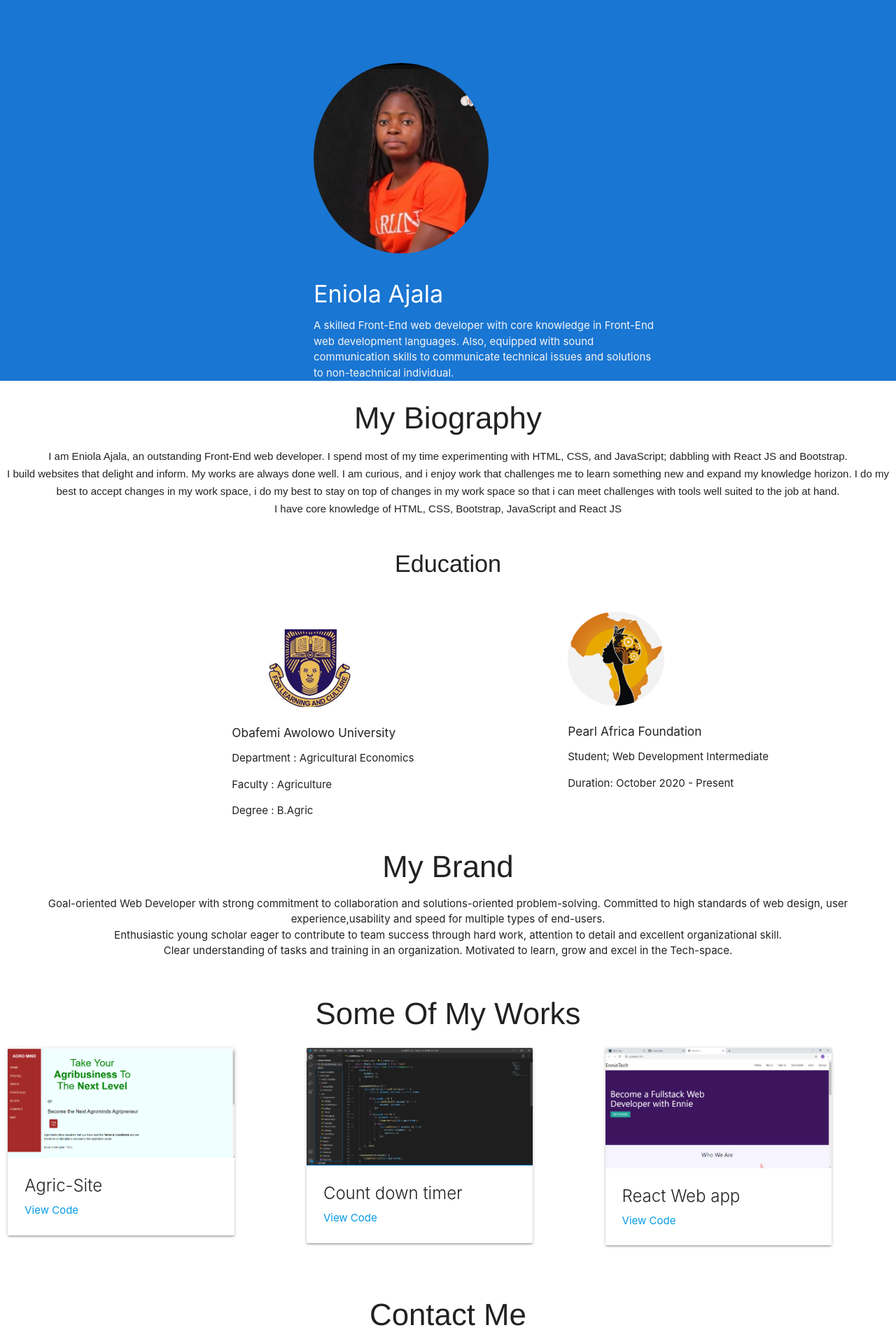
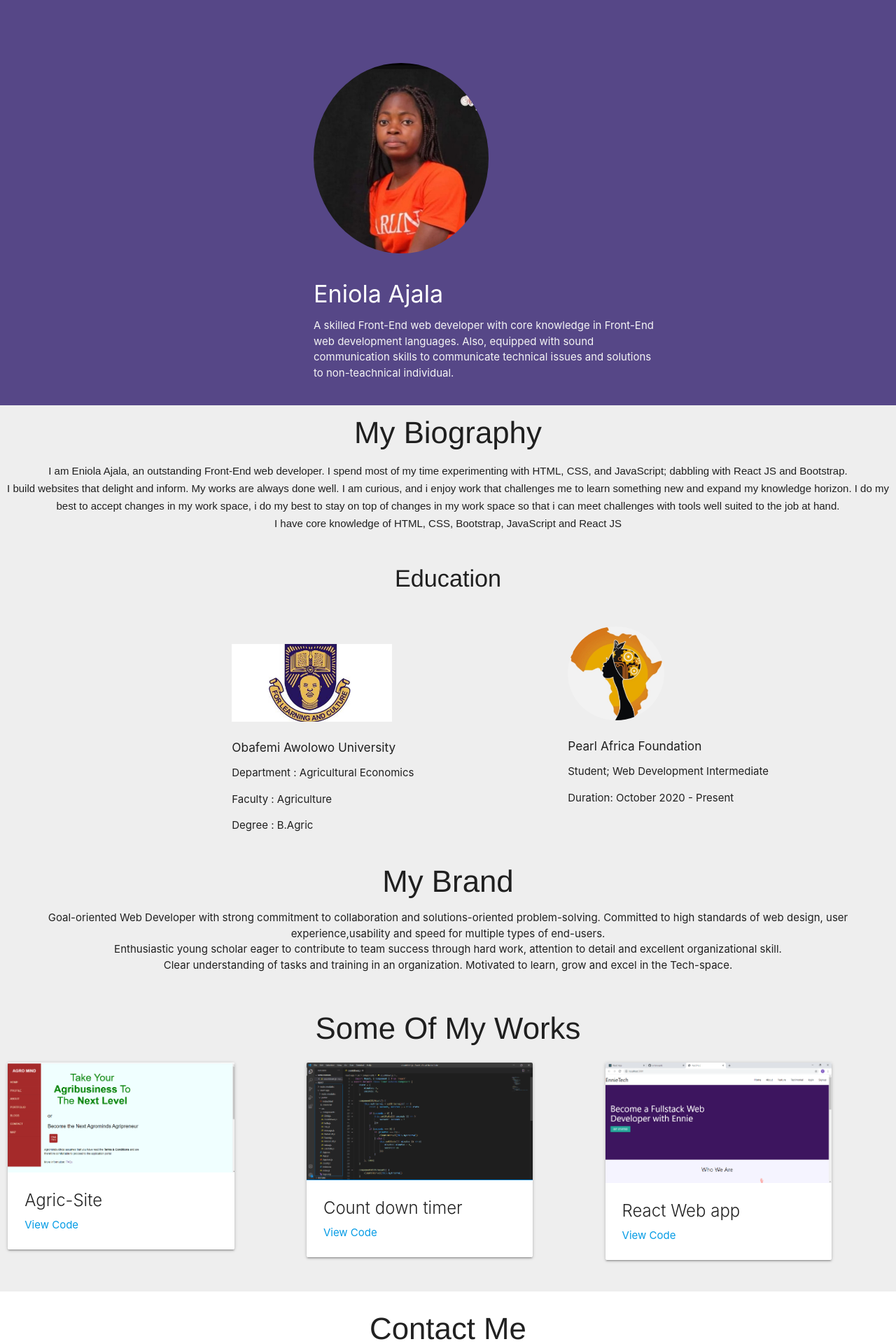
Before and after one commit to eniola-ajala/my-portfolio, a React (Create React App) app: page / in a window 1280 px wide. Shown: the top 1920 px of the page at 70% size. Built offline with nearby package versions, Linux system fonts and the light colour scheme.

Commit message:
first commit

```diff
--- a/src/App.css
+++ b/src/App.css
@@ -3,32 +3,37 @@
     height: 50px;
     padding-top: 200px;
 }
+#myBio{
+    margin-top: 0;
+    padding-top: 0;
+}
 
 .margin{
     margin-bottom: 50px;
+}
+.bio-top{
+    margin-top: 0;
+    padding-top: 15px;
 }
 .container{
     margin-top: 50px;
 }
  .shift {
     padding-left: 35%;
-    /* background-color: rgb(63, 42, 245); */
     width: 100%;
     height: 50%;
     padding-top: 7%;
-    /* background-image: url('./bg.jpg'); */
+    background-color: #564787;
+    margin-bottom: 0;
+    padding-bottom: 20px;
 }
 
 .circle1 {
-    /* float: clear;
-    margin-right: 20px; */
     max-width: 50%;
     max-height: 50%;
     margin-top: 25px;
 }
 .circle {
-    /* float: clear;
-    margin-right: 20px; */
     max-width: 30%;
     max-height: 0%;
     margin-bottom: 10px;
@@ -74,6 +79,28 @@ nav .nav-wrapper {
 
 
 }
+.sample-bg{
+    background-color: #eee;
+
+}
+.all-bg{
+    background-color: #eee;
+
+}
+
+.myBio-bg{
+    background-color: #eee;
+
+
+}
+.contact-bg{
+    background-color: #eee;
+
+}
+#personalBranding{
+    background-color: #eee;
+
+}
 nav .nav-wrapper {
     border-bottom: grey;
     /* padding-bottom: 5px; */
@@ -110,14 +137,13 @@ nav .sidenav-trigger i{
     cursor: pointer;
 }
 
-/* nav .sidenav-trigger i{
-    background-color:;
-} */
-/* nav .nav-wrapper{
-    background-color: ;
-} */
+
 .testi {
     text-align: center;
+}
+.contact-bg{
+    background-color: #eee;
+
 }
 .social-container {
     background-color: #eee;
@@ -170,4 +196,9 @@ h3{
         padding-bottom: 20px;
 
     }
+    .sample{
+        align-items: center;
+        padding-left: 30px;
+    }
+
 }
--- a/src/component/contact.js
+++ b/src/component/contact.js
@@ -20,7 +20,7 @@ export default function Contact() {
         <div>
           <footer class="page-footer white">
             <div class="">
-              <div class="row">
+              <div className="row">
                 <div class="col l12 s12">
                   <Chip
                     close={false}
@@ -31,7 +31,7 @@ export default function Contact() {
                     Eniola Ajala
 
                   </Chip>
-                  <div className="talk-to-me black-text center-align"> Hire Me <Talk/> </div>
+                  <div className="talk-to-me black-text center-align">  <Talk/> </div>
                   <Row>
                     <Col m={6} s={12}>
                       <p class="black-text text-lighten-4"> Email Address</p>
--- a/src/component/header.js
+++ b/src/component/header.js
@@ -1,16 +1,14 @@
 import React from "react";
-// import { Row, Col, CollectionIt} from "react-materialize";
 import Me from "./Me.jpg";
 import Mybio from "./mybio";
 import Contact from "./contact";
 import Personal from "./personal";
 import Sample from "./sample";
-// import CustomNav from "./sidenav";
 
 export default function Header() {
   return (
     <div>
-      <div className="#1976d2 blue darken-2 shift">
+      <div className="shift">
         <img alt="Eniola Ajala" className="circle" src={Me} />
 
         <h4 class="white-text">Eniola Ajala</h4>
@@ -19,11 +17,11 @@ export default function Header() {
           A skilled Front-End web developer with core knowledge in Front-End web
           development languages. Also, equipped with sound communication skills
           to communicate technical issues and solutions to non-teachnical
-          individual.{" "}
+          individual.
         </p>
-
       </div>
-      <div className="bot"></div>
+      <div className="all-bg">
+      <div className="bio"></div>
       <div id="myBio">
         <Mybio />
       </div>
@@ -37,7 +35,7 @@ export default function Header() {
         <Sample />
       </div>
       <div className="pad-p"></div>
-
+      </div>
       <div id="contact">
         <Contact />
       </div>
--- a/src/component/mybio.js
+++ b/src/component/mybio.js
@@ -1,14 +1,13 @@
 import React from "react";
 import { Row, Col } from "react-materialize";
-import OAU from './OAU.jpg'
-import PAF from './PAF.jpg'
+import OAU from "./OAU.jpg";
+import PAF from "./PAF.jpg";
 
 export default function Mybio() {
   return (
     <div>
-      <h3> My Biography</h3>
+      <h3 className="bio-top"> My Biography</h3>
       <p className="p">
-
         I am Eniola Ajala, an outstanding Front-End web developer. I spend most
         of my time experimenting with HTML, CSS, and JavaScript; dabbling with
         React JS and Bootstrap. <br /> I build websites that delight and inform.
@@ -16,7 +15,8 @@ export default function Mybio() {
         challenges me to learn something new and expand my knowledge horizon. I
         do my best to accept changes in my work space, i do my best to stay on
         top of changes in my work space so that i can meet challenges with tools
-        well suited to the job at hand. <br /> I have core knowledge of HTML, CSS, Bootstrap, JavaScript and React JS{" "}
+        well suited to the job at hand. <br /> I have core knowledge of HTML,
+        CSS, Bootstrap, JavaScript and React JS
       </p>
 
       <div className="pad-p"></div>
@@ -25,41 +25,25 @@ export default function Mybio() {
       <div className="edu">
         <Row>
           <Col m={6} s={12}>
-        <img
-        alt=""
-        className="circle1"
-        src={OAU}
-      />
-      <br/>
+            <img alt="oau" className="circle1" src={OAU} />
+            <br />
             <div className="pad-p"></div>
             <h6> Obafemi Awolowo University</h6>
             <p> Department : Agricultural Economics</p>
             <p> Faculty : Agriculture</p>
             <p> Degree : B.Agric</p>
-
           </Col>
           <Col m={6} s={12}>
-        <img
-        alt="Pearl africa"
-        className="circle"
-        src={PAF}
-      />
-      <br/>
+            <img alt="Pearl africa" className="circle" src={PAF} />
+            <br />
             <h6> Pearl Africa Foundation</h6>
             <p>Student; Web Development Intermediate </p>
             <p>Duration: October 2020 - Present </p>
             <p> </p>
             <div className="pad-p"></div>
-
           </Col>
         </Row>
-
-
-
-
       </div>
-
-
     </div>
   );
 }
--- a/src/component/sample.js
+++ b/src/component/sample.js
@@ -7,9 +7,9 @@ import {Row, Col, Card, CardTitle, Icon} from 'react-materialize'
 export default function Sample() {
   return (
     <div>
-      <div className="sample">
+      <div className="sample-bg">
           <h3> Some Of My Works</h3>
-        <Row>
+        <Row className="sample">
           <Col m={4} s={12}>
             <Card
               closeIcon={<Icon>close</Icon>}
--- a/src/component/sidenav.js
+++ b/src/component/sidenav.js
@@ -32,9 +32,7 @@ export default function CustomNav() {
   <a className="black-text" href="#personalBranding"> Personal Brand</a>
   <a className="black-text" href="#sample"> My Works</a>
   <a className="black-text" href="#contact"> Contact </a>
-  {/* <NavLink className="black-text" to='/talktome'> */}
-    {/* Hire Me */}
-  {/* </NavLink> */}
+
 </Navbar>
 
     </div>
```
Also changed, not shown: src/App.js (+9 -27 lines). Lines whose indentation alone changed are shown as unchanged.
